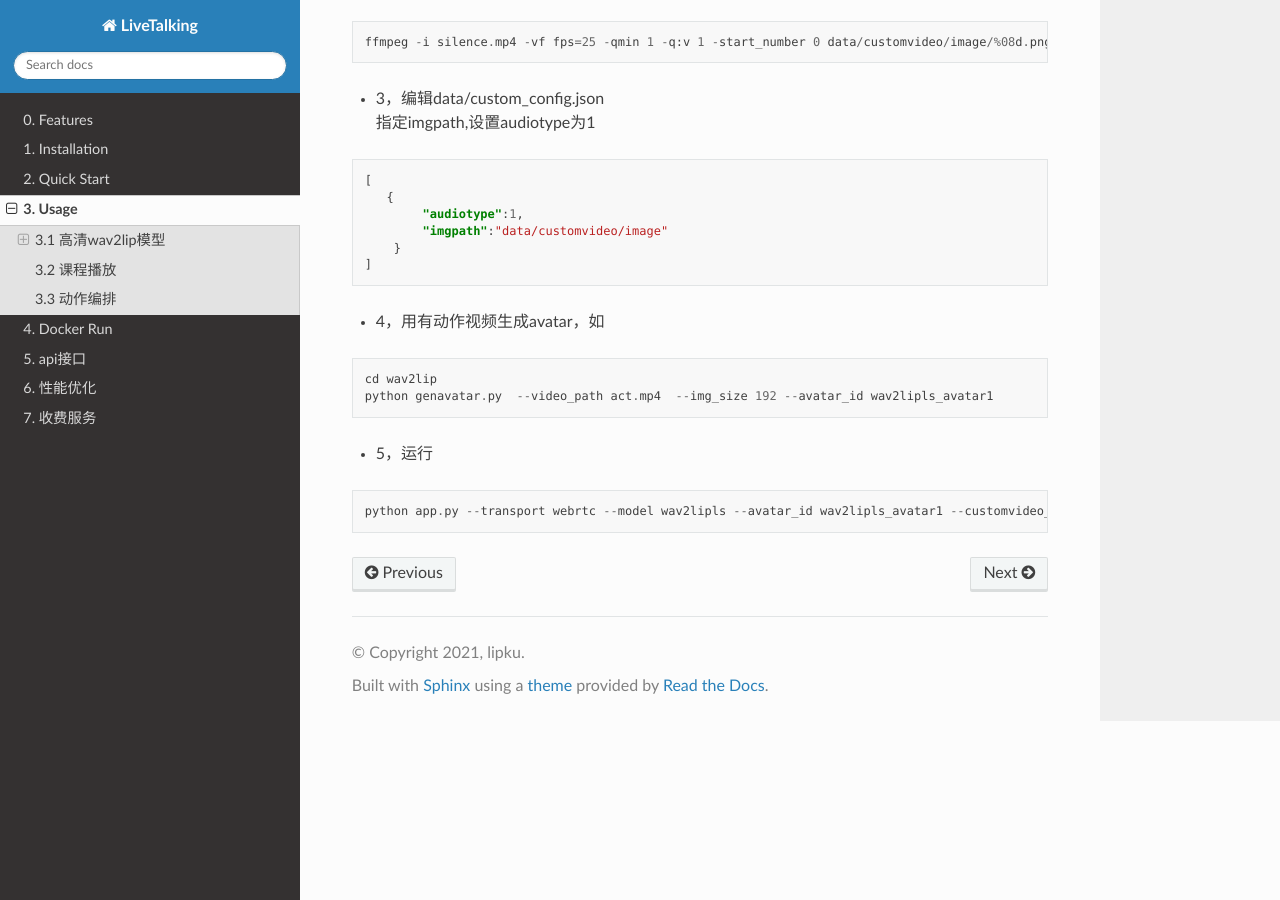
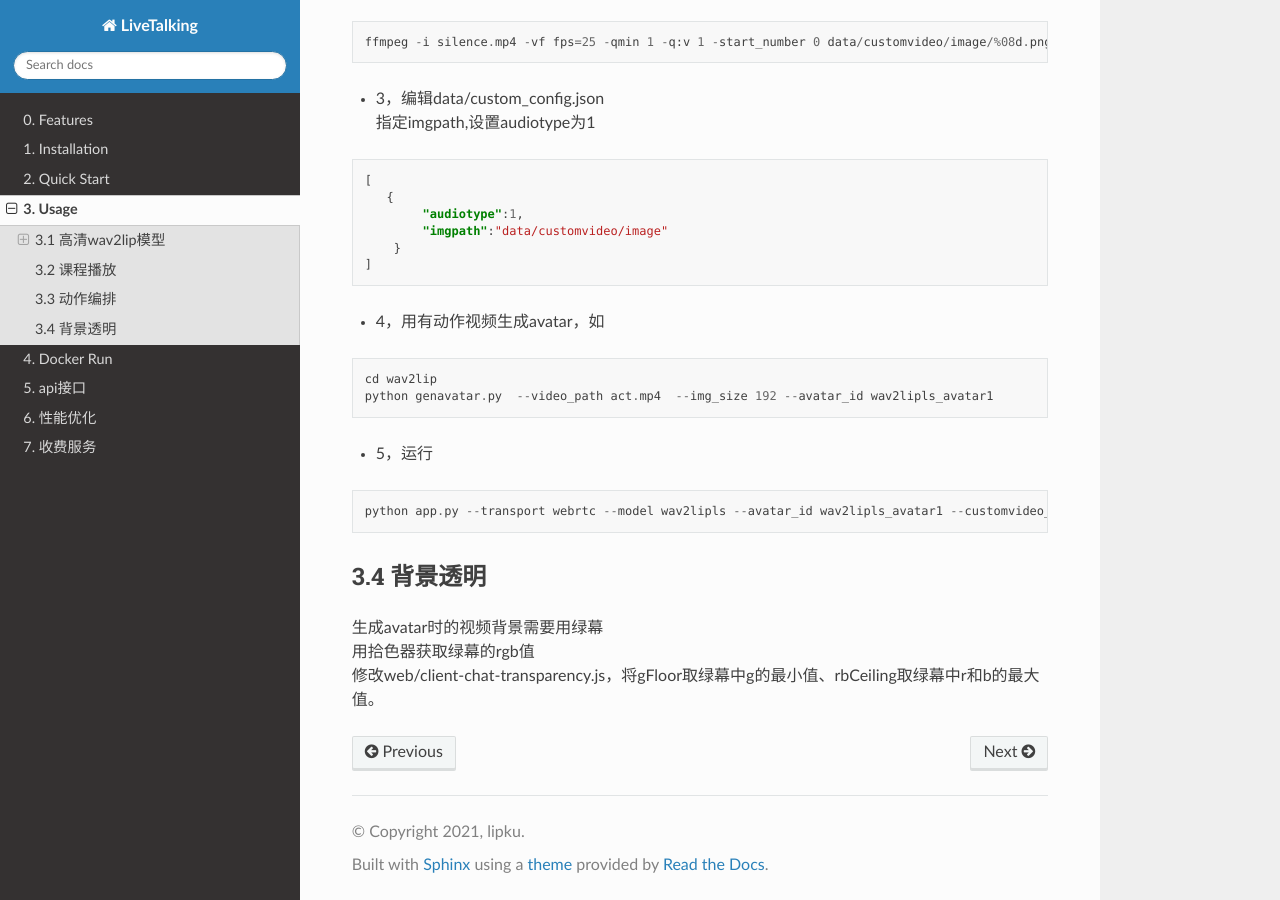
Before and after one commit to lipku/livetalking-doc, a Sphinx documentation site: the page built from docs/source/usage.md, in a window 1280 px wide and 900 px high, scrolled down 1402 px. Built offline with Sphinx 7.4.7 and the Read the Docs theme 3.1.0, drawn with Linux system fonts in a browser that asks for light colours.

Commit message:
update doc

````diff
--- a/docs/source/usage.md
+++ b/docs/source/usage.md
@@ -70,3 +70,8 @@ python genavatar.py  --video_path act.mp4  --img_size 192 --avatar_id wav2lipls_
 ```
 python app.py --transport webrtc --model wav2lipls --avatar_id wav2lipls_avatar1 --customvideo_config data/custom_config.json
 ```
+
+### 3.4 背景透明
+生成avatar时的视频背景需要用绿幕
+用拾色器获取绿幕的rgb值
+修改web/client-chat-transparency.js，将gFloor取绿幕中g的最小值、rbCeiling取绿幕中r和b的最大值。
````
